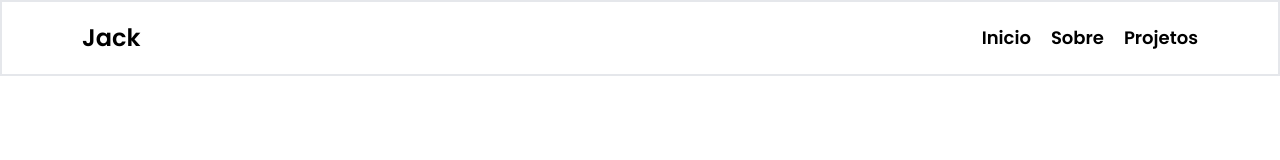
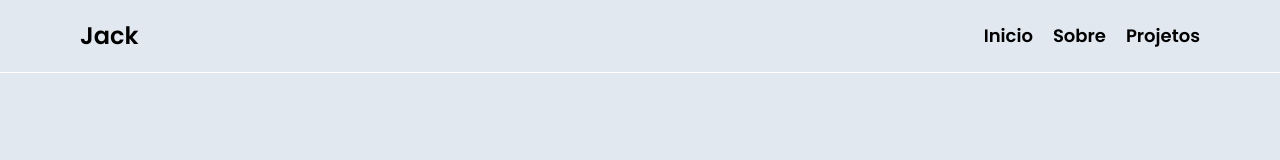
Before and after one commit to mfjack/Portfolio, a Next.js app: page / in a window 1280 px wide. Shown: the top 160 px of the page. Built offline with nearby package versions, Linux system fonts and the light colour scheme.

Commit message:
style: homepage and change background

```diff
--- a/app/_components/header.tsx
+++ b/app/_components/header.tsx
@@ -17,7 +17,7 @@ const Header = () => {
 
    return (
       <div className="w-full">
-         <header className="flex items-center justify-between p-5 md:px-20 border-2">
+         <header className="flex items-center justify-between p-5 md:px-20 border-b border-white">
             <Link href={"/"} className="font-semibold text-2xl md:text-2xl">
                Jack
             </Link>
@@ -42,8 +42,8 @@ const Header = () => {
          </header>
 
          {menu && (
-            <nav className="text-center fixed w-full bg-white">
-               <ul className="flex flex-col">
+            <nav className="text-center fixed w-full bg-slate-200 h-full flex items-center justify-center">
+               <ul className="flex flex-col w-full">
                   <Link onClick={closeMenu} className="" href={"/"}>
                      <li className="font-semibold hover:bg-purple-500 hover:text-white py-3">Inicio</li>
                   </Link>
--- a/app/globals.css
+++ b/app/globals.css
@@ -4,7 +4,7 @@
 
 @layer base {
    body {
-      @apply h-full;
+      @apply h-full bg-slate-200;
    }
    html {
       @apply h-full;
```
